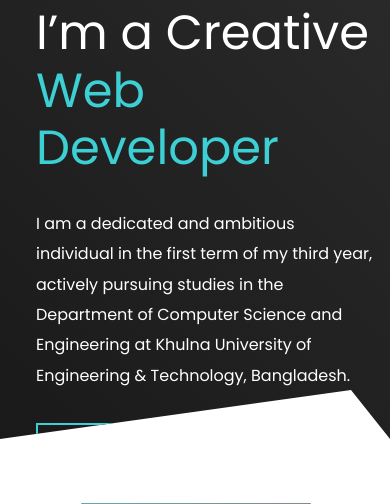
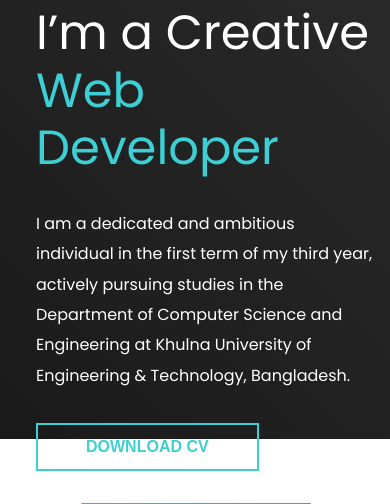
Before and after one commit to Arefin-Nahid/My-Portfolio, a PHP site: page / in a window 390 px wide. Shown: the part 541-1045 px from the top of the page. Run offline with PHP 8.4, Linux system fonts and the light colour scheme; grey boxes are pictures that could not be loaded.

Commit message:
media version updated

```diff
--- a/css/style.css
+++ b/css/style.css
@@ -694,9 +694,6 @@ footer .copyright{
      .hero{
          flex-direction: column;
      }
-     header{
-         clip-path: polygon(0 0, 100% 0, 100% 100%, 90% 95%, 0 100%);
-     }
      .hero .right{
          position: absolute;
          top:35rem;
```
Also changed, not shown: images/sylhet.jpg.
